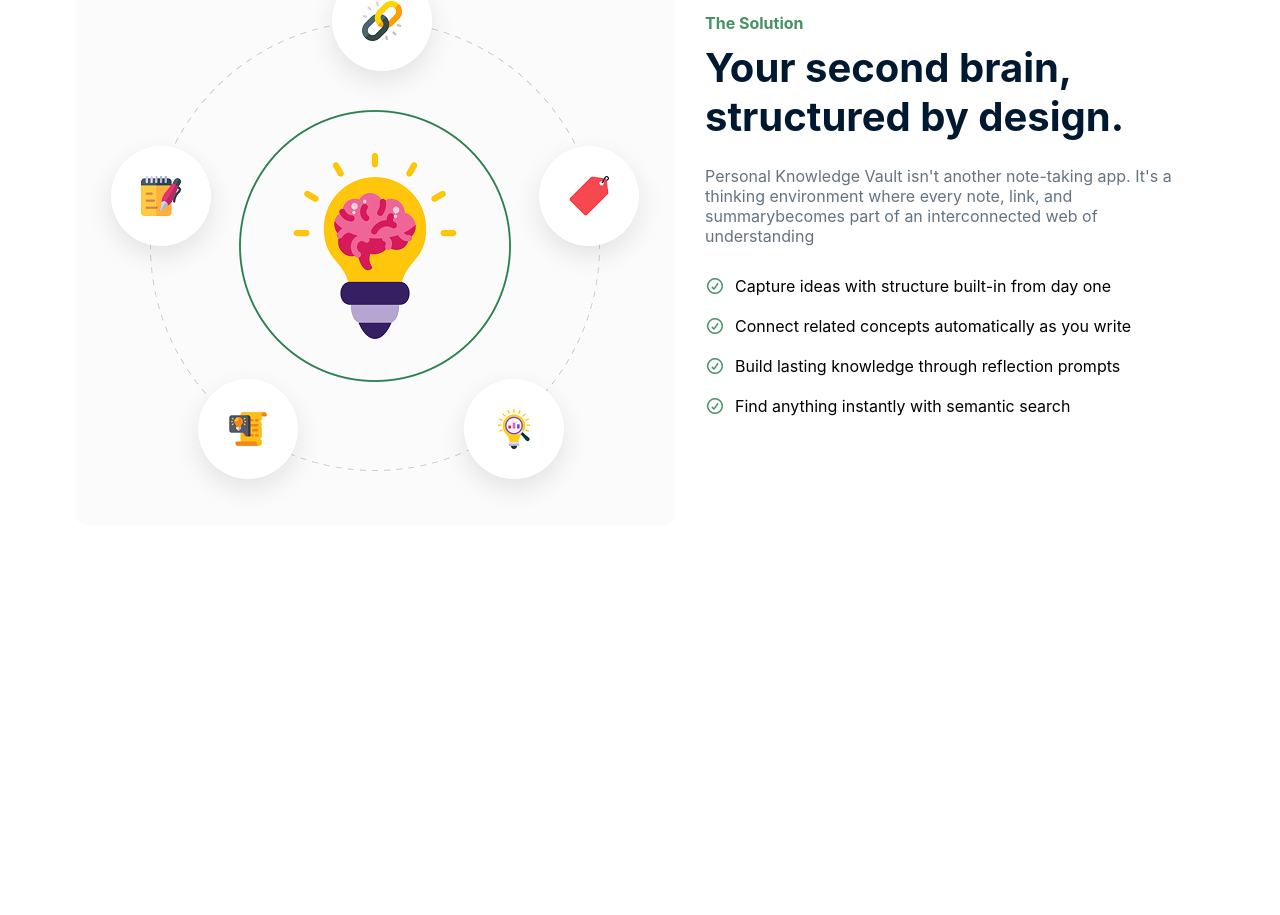
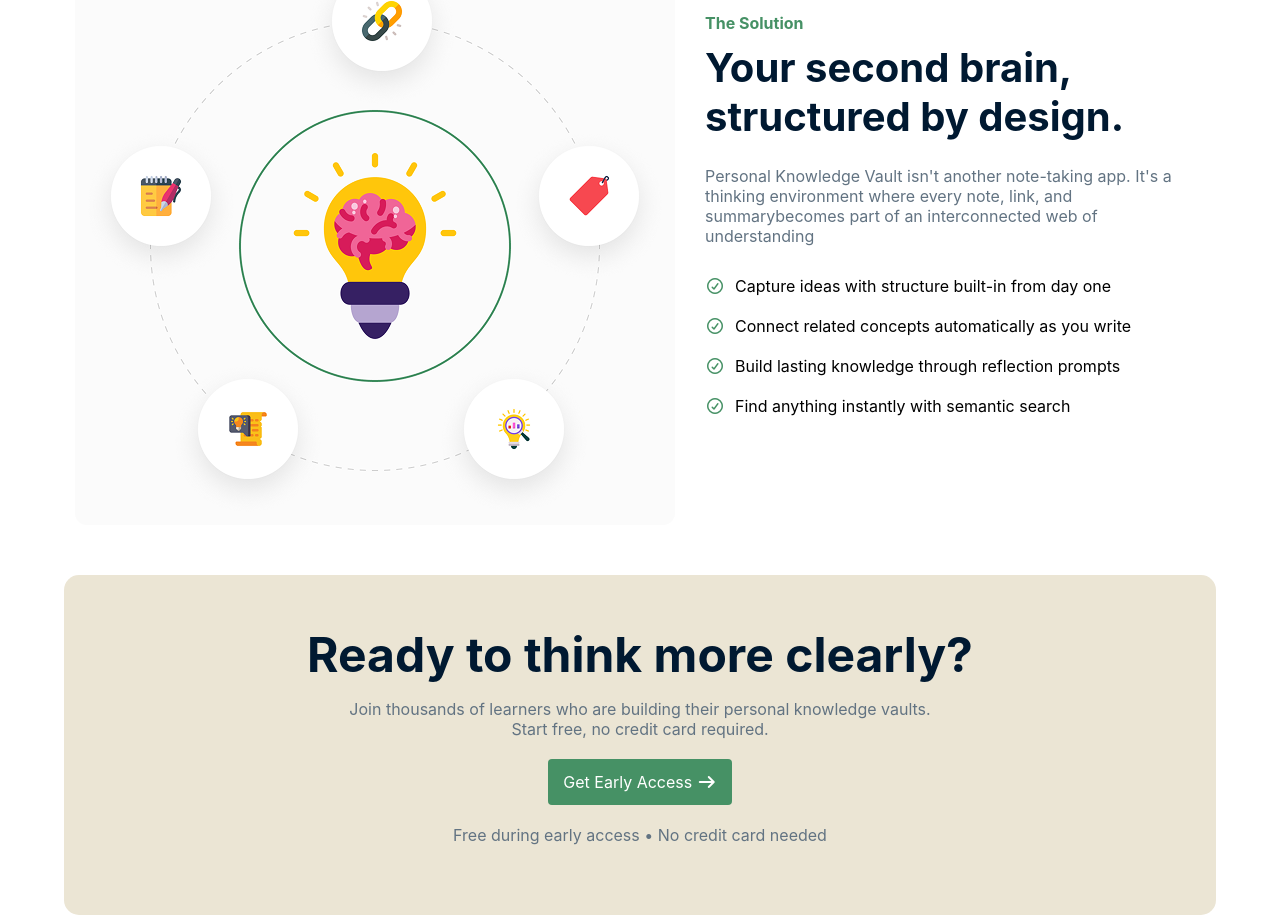
Before and after one commit to usersajid/Knowledge-Vault, a plain HTML site: page index.html in a window 1280 px wide. Shown: the part 1301-2216 px from the top of the page. Before the commit the page ends 1876 px from the top, so only its background shows below. Drawn offline with Linux system fonts and the light colour scheme.

Commit message:
Think Section Done

```diff
--- a/index.html
+++ b/index.html
@@ -87,7 +87,7 @@
           <p>Ideas remain isolated. You miss the "aha!" moments that come from connecting dots.</p>
         </div>
         <div class="problem">
-          <img src="./assets/info.png" alt="Info">
+          <img src="./assets/info-img.png" alt="Info">
           <h4>Systematic Memory Loss</h4>
           <p>Without active recall, your hard-earned knowledge gets overwritten by noise.</p>
         </div>
@@ -108,16 +108,35 @@
           <p>Personal Knowledge Vault isn't another note-taking app. It's a thinking environment where every note, link,
             and summarybecomes part of an interconnected web of understanding</p>
           <div class="check-list">
-            <i class="fa-regular fa-circle-check"></i><span>Capture ideas with structure built-in from day one</span> <br><br>
-          <i class="fa-regular fa-circle-check"></i><span>Connect related concepts automatically as you write</span> <br><br>
-          <i class="fa-regular fa-circle-check"></i><span>Build lasting knowledge through reflection prompts</span><br><br>
-          <i class="fa-regular fa-circle-check"></i><span>Find anything instantly with semantic search</span><br><br>
+            <i class="fa-regular fa-circle-check"></i><span>Capture ideas with structure built-in from day one</span>
+            <br><br>
+            <i class="fa-regular fa-circle-check"></i><span>Connect related concepts automatically as you write</span>
+            <br><br>
+            <i class="fa-regular fa-circle-check"></i><span>Build lasting knowledge through reflection
+              prompts</span><br><br>
+            <i class="fa-regular fa-circle-check"></i><span>Find anything instantly with semantic search</span><br><br>
           </div>
         </div>
       </div>
     </div>
   </section>
   <!--======================= Solution Section End ====================== -->
+
+  <!--======================= Think Section Start ====================== -->
+  <section id="think-area">
+    <div class="container">
+      <div class="think-content">
+        <h2>Ready to think more clearly?</h2>
+        <p>Join thousands of learners who are building their personal knowledge vaults. <br>Start free, no credit card
+          required.</p>
+        <a href="#" class="btn">Get Early Access
+          <i class="fa-solid fa-arrow-right"></i>
+        </a>
+          <p>Free during early access • No credit card needed</p>
+      </div>
+    </div>
+  </section>
+  <!--======================= Think Section end ====================== -->
 </body>
 
 </html>
--- a/style.css
+++ b/style.css
@@ -231,3 +231,25 @@
   color: #469165;
 }
 /* ============ Solution Section End ======================*/
+
+/* --======================= Think Section Start ====================== */
+#think-area{
+
+}
+.think-content{
+  padding: 50px 0;
+  background-color: #ebe5d4;
+  display: flex;
+  flex-direction: column;
+  justify-content: center;
+  align-items: center;
+  border-radius: 15px;
+}
+.think-content p{
+  margin-bottom: 20px;
+  text-align: center;
+}
+.think-content a{
+  margin-bottom: 20px;
+}
+  /* --======================= Think Section end ====================== */
```
Also changed, not shown: assets/info-img.png (renamed from assets/Info.png).
